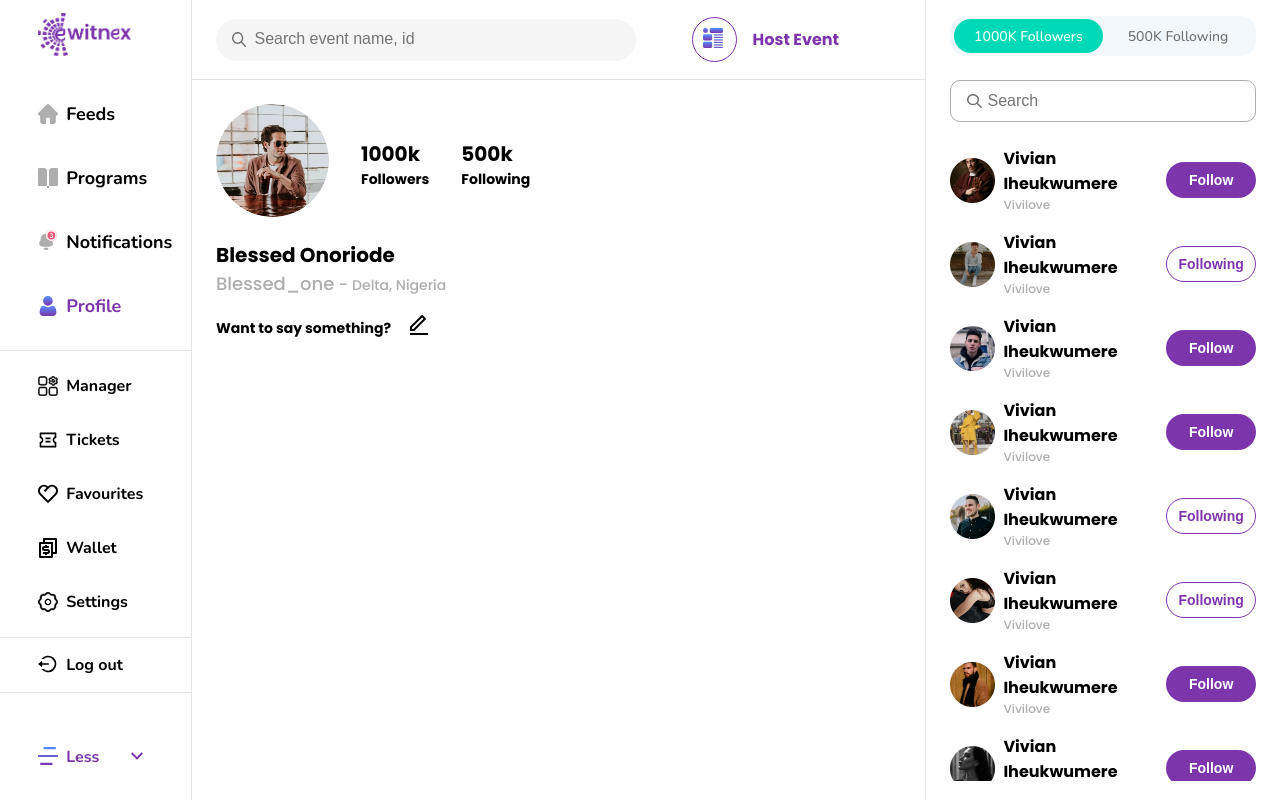
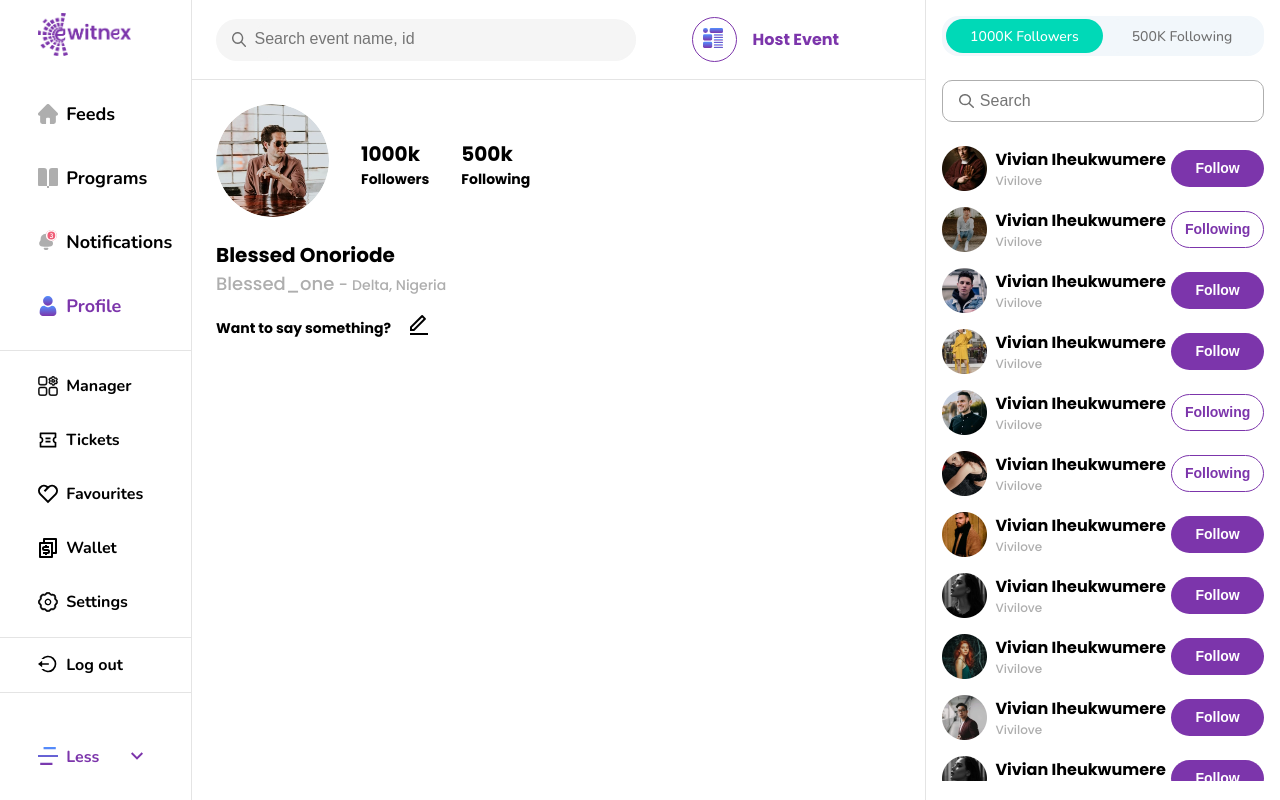
Before and after one commit to okorie2/ewitnex, a Next.js app: page /dashboard/profile in a window 1280 px wide. Built offline with nearby package versions, Linux system fonts and the light colour scheme.

Commit message:
feat: added followers mobile modal fix: mobile nav

```diff
--- /dev/null
+++ b/components/modals/profileMobileModal/followersMobileModal.tsx
@@ -0,0 +1,122 @@
+/** @jsxImportSource @emotion/react */
+
+import React, { useState } from "react";
+import Modal from "react-modal";
+import { screen } from "styles/theme";
+import Image from "next/image";
+import SettingsTextField from "@/components/inputs/SettingsInput";
+import { Button } from "styles/components/button";
+import HostEventTextField from "@/components/inputs/hostEventTextField";
+import { useMediaQuery } from "@mui/material";
+import { Box } from "@mui/material";
+import FollowersFragment from "fragments/profile/followersFragment";
+
+interface IFollowersModal {
+  isOpen: boolean;
+  onRequestClose: () => void;
+  activeTab:"followers"| "following";
+}
+
+const customStyles = {
+  overlay: {
+    backgroundColor: "#00000029",
+    zIndex: "34",
+    width: "100%",
+    height: "100vh",
+  },
+  content: {
+    width: "100%",
+    height: "100%",
+    left: "0",
+    top: "0",
+    border: "none",
+    backgroundColor: "#00000029",
+    fontFamily: "'Nunito', sans-serif",
+  },
+};
+
+Modal.setAppElement("body");
+
+const FollowersModal = (props: IFollowersModal) => {
+  const isTablet = useMediaQuery("(max-width: 780px)");
+
+  const handleClose = () => {
+    props.onRequestClose();
+  };
+  return (
+    <Modal
+      isOpen={props.isOpen}
+      onRequestClose={(e) => {
+        e.stopPropagation();
+        props.onRequestClose;
+      }}
+      style={customStyles}
+      shouldCloseOnOverlayClick={true}
+    >
+      <div
+        css={{
+          height: "100vh",
+          width: "33.3%",
+          background: "#fff",
+          position: "absolute",
+          right: "0",
+          top: "0",
+          padding: "3% 2% 0",
+          paddingRight: "0",
+          color: "#000",
+          [screen.desktopLg]: {
+            width: isTablet ? "100vw" : "33.3%",
+          },
+          display: "grid",
+          gridTemplateRows:  "1fr",
+        }}
+      >
+        <div
+          css={{
+            display: "flex",
+            alignItems: "center",
+            boxShadow: "#00000029 0px 0px 10px ",
+            padding: "0% 5%",
+            paddingTop: "1.125rem",
+            height: "9vh",
+            fontFamily: "'Poppins', sans-serif",
+            position: "fixed",
+            gap: "2rem",
+            left: "0",
+            right: "0",
+            top: "0",
+            width: "100vw",
+            zIndex: "5",
+            background: "#fff",
+          }}
+        >
+          <div onClick={handleClose}>
+            <Image
+              src="/assets/svgs/back.svg"
+              alt="back_arrow"
+              width={25}
+              height={18}
+            />
+          </div>
+          <div>
+            <h2 css={{ fontSize: "1.2rem", fontWeight: "bold" }}>Blessed_one</h2>
+          </div>
+        </div>
+        <div
+          css={{
+            width: "100%",
+            overflowY: "auto",
+            "&::-webkit-scrollbar": {
+              display: "none",
+            },
+
+          }}
+        >
+          <FollowersFragment _activeTab = {props.activeTab}/>
+        </div>
+      </div>
+    </Modal>
+  );
+};
+
+export default FollowersModal;
--- a/fragments/homeHero/mobileNav.tsx
+++ b/fragments/homeHero/mobileNav.tsx
@@ -17,7 +17,7 @@ const MobileNav = ({
     <>
       <div
         css={{
-          position: "absolute",
+          position: "fixed",
           width: "100vw",
           height: "60vh",
           marginTop: shown ? active === "home" ? "2vh" : "0vh" : "-100vh",
@@ -161,7 +161,7 @@ const MobileNav = ({
       {shown && (
         <div
           css={{
-            position: "absolute",
+            position: "fixed",
             width: "100vw",
             height: "42vh",
             background: "#000",
--- a/fragments/profile/followers.tsx
+++ b/fragments/profile/followers.tsx
@@ -1,20 +1,23 @@
 /** @jsxImportSource @emotion/react */
 
 import React from "react";
+import { useMediaQuery } from '@mui/material';
 import ProfileCard from "@/components/cards/profile";
 
 const ProfileFollowers = () => {
+  const isTablet = useMediaQuery("(max-width: 780px)");
   return (
     <div
       css={{
         display: "flex",
         flexDirection: "column",
-        height: "calc(100vh - 165px)",
+        height: isTablet ? "71vh":"calc(100vh - 165px)",
         gap: "1rem",
         overflowY: "scroll",
         "&::-webkit-scrollbar": {
           display: "none",
         },
+        paddingBottom:isTablet ? "5rem" : ""
       }}
     >
       <ProfileCard
@@ -77,6 +80,24 @@ const ProfileFollowers = () => {
         userName="Vivilove"
         status="Follow"
       />
+      <ProfileCard
+        image="/assets/pngs/followers8.png"
+        name="Vivian Iheukwumere"
+        userName="Vivilove"
+        status="Follow"
+      />
+      <ProfileCard
+        image="/assets/pngs/followers9.png"
+        name="Vivian Iheukwumere"
+        userName="Vivilove"
+        status="Follow"
+      />
+      <ProfileCard
+        image="/assets/pngs/followers10.png"
+        name="Vivian Iheukwumerem"
+        userName="Vivilove"
+        status="Follow"
+      />
     </div>
   );
 };
--- /dev/null
+++ b/fragments/profile/followersFragment.tsx
@@ -0,0 +1,129 @@
+/** @jsxImportSource @emotion/react */
+import React, { useEffect, useState } from "react";
+import Image from "next/image";
+import {
+  activeButtonStyle,
+  inactiveButtonStyle,
+} from "styles/components/ButtonToggleStyles";
+import ProfileFollowers from "./followers";
+import ProfileFollowing from "./following";
+import { useMediaQuery } from "@mui/material";
+
+const FollowersFragment = ({
+  _activeTab,
+}: {
+  _activeTab: "followers" | "following";
+}) => {
+  const isTablet = useMediaQuery("(max-width: 780px)");
+  const [showFollowing, setShowFollowing] = useState(false);
+  const [showFollowers, setShowFollowers] = useState(true);
+  const [activeTab, setActiveTab] = useState(_activeTab);
+  const handleShowFollowers = () => {
+    setShowFollowers(true);
+    setShowFollowing(false);
+    setActiveTab("followers");
+  };
+  const handleShowFollowing = () => {
+    setShowFollowing(true);
+    setShowFollowers(false);
+    setActiveTab("following");
+  };
+  useEffect(() => {
+    setActiveTab(activeTab);
+    if(activeTab === "followers"){
+        handleShowFollowers()
+    }
+    if(activeTab === "following"){
+        handleShowFollowing()
+    }
+  }, [activeTab]);
+  return (
+    <div
+      css={{
+        padding: isTablet ? "0.5rem" : "1rem 1rem",
+        maxWidth: "500px",
+        marginTop: isTablet ? "9vh" : "",
+      }}
+    >
+      <div css={{ display: "grid", gap: "1.5rem" }}>
+        <div
+          css={{
+            borderRadius: "16px",
+            backgroundColor: "#F2F7FB",
+            width: "100%",
+            marginInline: "auto",
+            height: "2.5rem",
+            display: "flex",
+            alignItems: "center",
+            padding: "0.2rem",
+          }}
+        >
+          <button
+            onClick={handleShowFollowers}
+            css={
+              activeTab === "followers"
+                ? activeButtonStyle
+                : inactiveButtonStyle
+            }
+          >
+            1000K Followers
+          </button>
+          <button
+            onClick={handleShowFollowing}
+            css={
+              activeTab === "following"
+                ? activeButtonStyle
+                : inactiveButtonStyle
+            }
+          >
+            500K Following
+          </button>
+        </div>
+        <div
+          css={{
+            borderRadius: "10px",
+            border: `1.5px solid ${"#AEAEAE"}`,
+            backgroundColor: "#fff",
+            width: "100%",
+            marginInline: "auto",
+            height: "2.625rem",
+            display: "flex",
+            alignItems: "center",
+            paddingLeft: "1rem",
+            gap: "2%",
+          }}
+        >
+          <div css={{ marginTop: "3px" }}>
+            <Image
+              src="/assets/svgs/search.svg"
+              width={14.42}
+              height={14.41}
+              alt="logo"
+            />
+          </div>
+          <input
+            placeholder="Search "
+            type={"text"}
+            css={{
+              borderRadius: "66px",
+              width: "100%",
+              outline: "none",
+              border: "none",
+              backgroundColor: "#fff",
+              height: "95%",
+              fontSize: "1rem",
+              fontWeight: "400",
+              color: "#AEAEAE",
+            }}
+          />
+        </div>
+        <div>
+          {showFollowers && <ProfileFollowers />}
+          {showFollowing && <ProfileFollowing />}
+        </div>
+      </div>
+    </div>
+  );
+};
+
+export default FollowersFragment;
--- a/fragments/profile/following.tsx
+++ b/fragments/profile/following.tsx
@@ -1,20 +1,23 @@
 /** @jsxImportSource @emotion/react */
 
 import ProfileCard from "@/components/cards/profile";
+import { useMediaQuery } from "@mui/material";
 import React from "react";
 
 const ProfileFollowing = () => {
+  const isTablet = useMediaQuery("(max-width: 780px)");
   return (
     <div
       css={{
         display: "flex",
         flexDirection: "column",
-        height: "calc(100vh - 165px)",
+        height: isTablet ? "71vh":"calc(100vh - 165px)",
         gap: "1rem",
         overflowY: "scroll",
         "&::-webkit-scrollbar": {
           display: "none",
         },
+        paddingBottom:isTablet ? "5rem" : ""
       }}
     >
       <ProfileCard
--- a/pages/dashboard/profile.tsx
+++ b/pages/dashboard/profile.tsx
@@ -1,29 +1,31 @@
 /** @jsxImportSource @emotion/react */
 
-import React, { ChangeEvent, useState, useRef } from "react";
+import React, { ChangeEvent, useState, useRef, useEffect } from "react";
 import DashboardLayout from "./layout/layout";
 import Image from "next/image";
 import DashboardHeader from "@/components/header/dashboardHeader";
-import ProfileFollowing from "fragments/profile/following";
-import ProfileFollowers from "fragments/profile/followers";
-import {
-  activeButtonStyle,
-  inactiveButtonStyle,
-} from "styles/components/ButtonToggleStyles";
 import { useMediaQuery } from "@mui/material";
 import HostEventTextField from "@/components/inputs/hostEventTextField";
 import { Button } from "styles/components/button";
+import FollowersModal from "@/components/modals/profileMobileModal/followersMobileModal";
+import FollowersFragment from "fragments/profile/followersFragment";
 
 const Profile = () => {
-  const [showFollowing, setShowFollowing] = useState(false);
-  const [showFollowers, setShowFollowers] = useState(true);
-  const [activeTab, setActiveTab] = useState("followers");
   const [editable, setEditable] = useState(false);
+  const [followersModalOpen, setFollowersModalOpen] = useState(false);
   const [bioData, setBioData] = useState("");
   const [saveHoverState, setSaveHoverState] = useState(false);
   const [imageHoverState, setImageHoverState] = useState(false);
   const inputRef = useRef<HTMLInputElement>(null);
   const isTablet = useMediaQuery("(max-width: 780px)");
+  const [activeTab , setActiveTab] = useState<"followers"|"following">("followers")
+
+  useEffect(() => {
+    const html = document.querySelector("html");
+    if (html) {
+      html.style.overflow = followersModalOpen ? "hidden" : "auto";
+    }
+  }, [followersModalOpen]);
 
   const handleImageClick = () => {
     if (inputRef.current != null) {
@@ -40,22 +42,16 @@ const Profile = () => {
     event.target.files = null;
   };
 
-  const handleShowFollowers = () => {
-    setShowFollowers(true);
-    setShowFollowing(false);
-    setActiveTab("followers");
-  };
-  const handleShowFollowing = () => {
-    setShowFollowing(true);
-    setShowFollowers(false);
-    setActiveTab("following");
-    console.log(bioData);
-  };
   const handleChange = (event: ChangeEvent<HTMLInputElement>) => {
     setBioData(event.currentTarget.value);
   };
   return (
     <DashboardLayout>
+      <FollowersModal
+        isOpen={followersModalOpen}
+        onRequestClose={() => setFollowersModalOpen(!followersModalOpen)}
+        activeTab={activeTab}
+      />
       <div
         css={{
           display: "grid",
@@ -70,14 +66,14 @@ const Profile = () => {
           css={{
             borderRight: `1px solid ${"#E4E4E4"}`,
             height: "100%",
-            width:isTablet ? "100vw" : "",
+            width: isTablet ? "100vw" : "",
           }}
         >
           <DashboardHeader />
           <div
             css={{
               color: "#000",
-              height: isTablet ? "85vh":"calc(100% - 80px)",
+              height: isTablet ? "85vh" : "calc(100% - 80px)",
               padding: "1.5rem",
             }}
           >
@@ -135,9 +131,14 @@ const Profile = () => {
                     </div>
                   )}
                 </div>
-                <div css = {{display:'grid', gap:"1rem"}}>
-                  <div css = {{display:"flex", gap:"2rem"}}>
-                    <div>
+                <div css={{ display: "grid", gap: "1rem" }}>
+                  <div
+                    css={{ display: "flex", gap: "2rem" }}
+                  >
+                    <div onClick={() => {
+                      setFollowersModalOpen(!followersModalOpen);
+                      setActiveTab("followers")
+                    }}>
                       <p
                         css={{
                           fontSize: "1.25rem",
@@ -150,8 +151,10 @@ const Profile = () => {
                         Followers
                       </p>
                     </div>
-                    <div>
-
+                    <div onClick={() => {
+                      setFollowersModalOpen(!followersModalOpen);
+                      setActiveTab("following")
+                    }}>
                       <p
                         css={{
                           fontSize: "1.25rem",
@@ -165,11 +168,13 @@ const Profile = () => {
                       </p>
                     </div>
                   </div>
-                  {isTablet && <div>
+                  {isTablet && (
+                    <div>
                       <Button width="90%" height="40px" fontSize="1rem">
                         Following
                       </Button>
-                  </div>}
+                    </div>
+                  )}
                 </div>
               </div>
               <div>
@@ -183,8 +188,10 @@ const Profile = () => {
                 </p>
                 <div>
                   <p css={{ color: "#AEAEAE", fontWeight: "500" }}>
-                    <span css={{ fontSize: isTablet ?"1.05rem":"1.125rem" }}>Blessed_one</span> -{" "}
-                    <span css={{ fontSize: "0.875rem" }}>Delta, Nigeria</span>
+                    <span css={{ fontSize: isTablet ? "1.05rem" : "1.125rem" }}>
+                      Blessed_one
+                    </span>{" "}
+                    - <span css={{ fontSize: "0.875rem" }}>Delta, Nigeria</span>
                   </p>
                 </div>
               </div>
@@ -266,92 +273,7 @@ const Profile = () => {
             </div>
           </div>
         </div>
-        {!isTablet && (
-          <div
-            css={{
-              padding: "1rem 1.5rem",
-              maxWidth: "500px",
-            }}
-          >
-            <div css={{ display: "grid", gap: "1.5rem" }}>
-              <div
-                css={{
-                  borderRadius: "16px",
-                  backgroundColor: "#F2F7FB",
-                  width: "100%",
-                  marginInline: "auto",
-                  height: "2.5rem",
-                  display: "flex",
-                  alignItems: "center",
-                  padding: "0.2rem",
-                }}
-              >
-                <button
-                  onClick={handleShowFollowers}
-                  css={
-                    activeTab === "followers"
-                      ? activeButtonStyle
-                      : inactiveButtonStyle
-                  }
-                >
-                  1000K Followers
-                </button>
-                <button
-                  onClick={handleShowFollowing}
-                  css={
-                    activeTab === "following"
-                      ? activeButtonStyle
-                      : inactiveButtonStyle
-                  }
-                >
-                  500K Following
-                </button>
-              </div>
-              <div
-                css={{
-                  borderRadius: "10px",
-                  border: `1.5px solid ${"#AEAEAE"}`,
-                  backgroundColor: "#fff",
-                  width: "100%",
-                  marginInline: "auto",
-                  height: "2.625rem",
-                  display: "flex",
-                  alignItems: "center",
-                  paddingLeft: "1rem",
-                  gap: "2%",
-                }}
-              >
-                <div css={{ marginTop: "3px" }}>
-                  <Image
-                    src="/assets/svgs/search.svg"
-                    width={14.42}
-                    height={14.41}
-                    alt="logo"
-                  />
-                </div>
-                <input
-                  placeholder="Search "
-                  type={"text"}
-                  css={{
-                    borderRadius: "66px",
-                    width: "100%",
-                    outline: "none",
-                    border: "none",
-                    backgroundColor: "#fff",
-                    height: "95%",
-                    fontSize: "1rem",
-                    fontWeight: "400",
-                    color: "#AEAEAE",
-                  }}
-                />
-              </div>
-              <div>
-                {showFollowers && <ProfileFollowers />}
-                {showFollowing && <ProfileFollowing />}
-              </div>
-            </div>
-          </div>
-        )}
+        {!isTablet && <FollowersFragment _activeTab = {activeTab}/>}
       </div>
     </DashboardLayout>
   );
```
Lines whose indentation alone changed are shown as unchanged.
